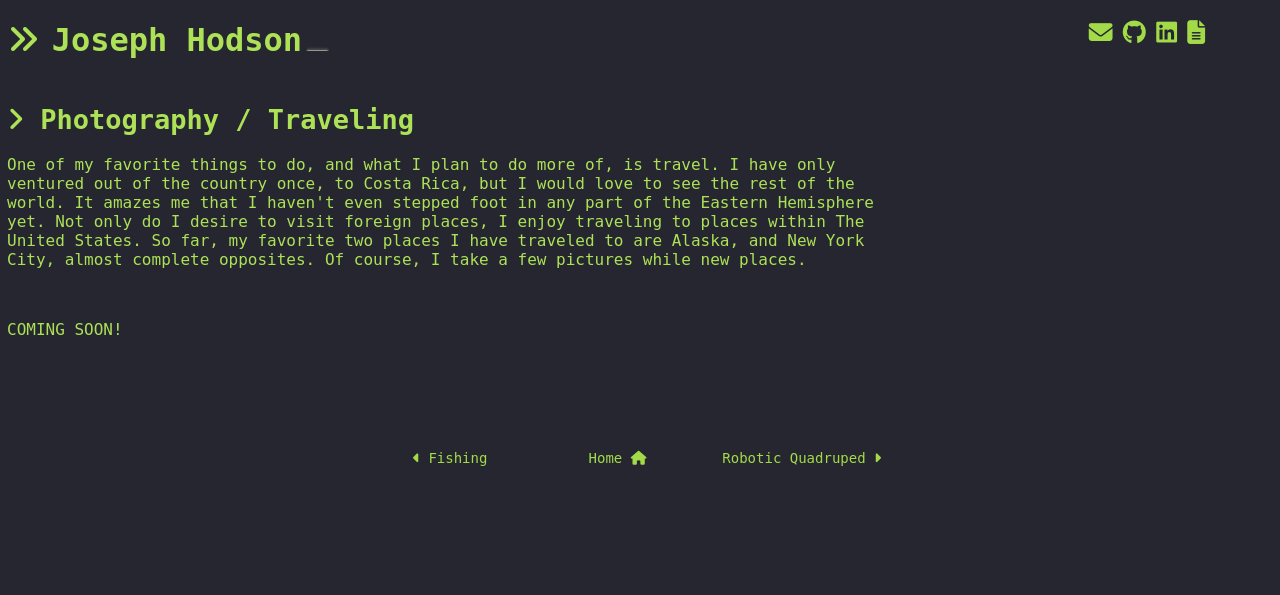
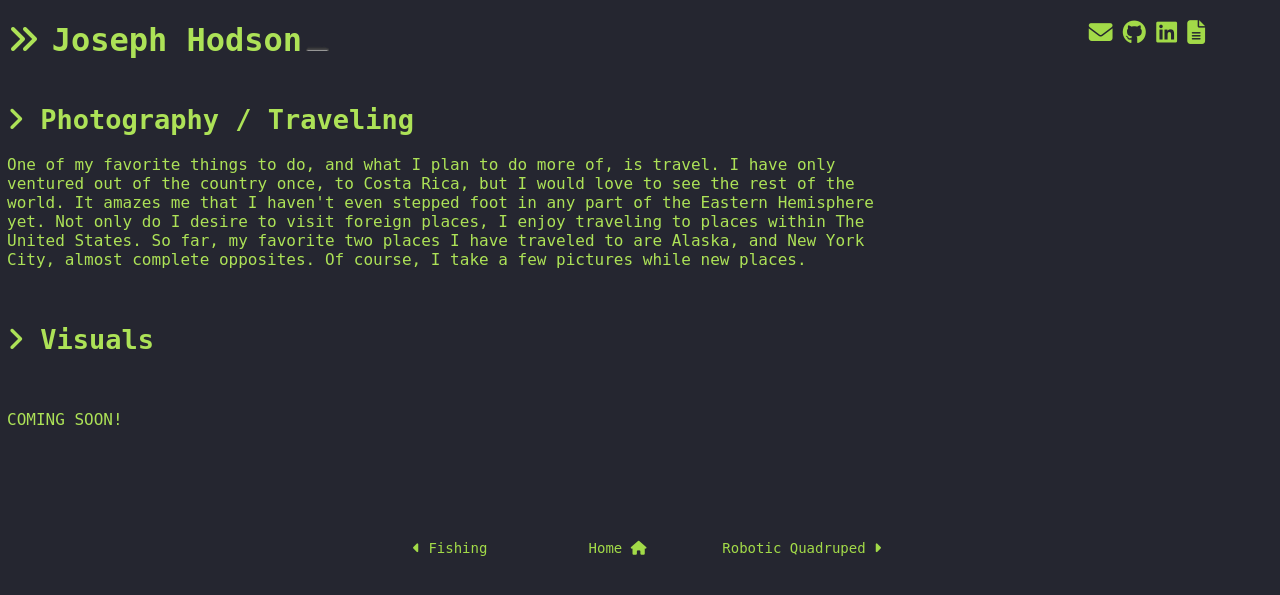
Before and after one commit to Joeyhodson/Personal-Website, a Flask app: page /Photography in a window 1280 px wide. Shown: the top 595 px of the page. Run offline with Flask 2, Linux system fonts and the light colour scheme; parts of the project's set-up code (start-up, migrations or seed data) failed here and were passed over; some libraries are stand-ins or nearby versions.

Commit message:
Issues with photo rendering, removed visuals portion for now.

```diff
--- a/templates/3DPrinting.html
+++ b/templates/3DPrinting.html
@@ -37,9 +37,10 @@
 
         <!-- Visuals -->
         <br>
+        <h2><span class='topicFont'><i class="fas fa-angle-right"></i>&nbsp;Visuals</span></h2>
+        <br>
         <p>COMING SOON!</p>
-        <!-- <h2><span class='topicFont'><i class="fas fa-angle-right"></i>&nbsp;Visuals</span></h2>
-        <img src="/static/project_photos/underneathSkate.jpg" alt="Spider Front" style="width:500px;height:600px;"> -->
+        <!-- <img src="/static/project_photos/underneathSkate.jpg" alt="Spider Front" style="width:500px;height:600px;"> -->
         <br>
 
         <!-- Footer -->
--- a/templates/ElecSkate.html
+++ b/templates/ElecSkate.html
@@ -51,9 +51,10 @@
 
         <!-- Visuals -->
         <br>
+        <h2><span class='topicFont'><i class="fas fa-angle-right"></i>&nbsp;Visuals</span></h2>
+        <br>
         <p>COMING SOON!</p>
-        <!-- <h2><span class='topicFont'><i class="fas fa-angle-right"></i>&nbsp;Visuals</span></h2>
-        <img src="/static/project_photos/underneathSkate.jpg" alt="Spider Front" style="width:500px;height:600px;">
+        <!-- <img src="/static/project_photos/underneathSkate.jpg" alt="Spider Front" style="width:500px;height:600px;">
         <br>
         <video width="320" height="240" autoplay>
             <source src="skateLive.mp4" type="video/mp4">
--- a/templates/Fishing.html
+++ b/templates/Fishing.html
@@ -36,9 +36,10 @@
 
         <!-- Visuals -->
         <br>
+        <h2><span class='topicFont'><i class="fas fa-angle-right"></i>&nbsp;Visuals</span></h2>
+        <br>
         <p>COMING SOON!</p>
-        <!-- <h2><span class='topicFont'><i class="fas fa-angle-right"></i>&nbsp;Visuals</span></h2>
-        <img src="/static/project_photos/underneathSkate.jpg" alt="Spider Front" style="width:500px;height:600px;"> -->
+        <!-- <img src="/static/project_photos/underneathSkate.jpg" alt="Spider Front" style="width:500px;height:600px;"> -->
         <br>
 
         <!-- Footer -->
--- a/templates/LEDCube.html
+++ b/templates/LEDCube.html
@@ -47,10 +47,10 @@
 
         <!-- Visuals -->
         <br>
+        <h2><span class='topicFont'><i class="fas fa-angle-right"></i>&nbsp;Visuals</span></h2>
+        <br>
         <p>COMING SOON!</p>
-        <!-- <h2><span class='topicFont'><i class="fas fa-angle-right"></i>&nbsp;Visuals</span></h2>
-        <br>
-        <img src="/static/project_photos/cube1.jpg" alt="LED Cube off" style="width:500px;height:600px;">
+        <!-- <img src="/static/project_photos/cube1.jpg" alt="LED Cube off" style="width:500px;height:600px;">
         <br>
         <img src="/static/project_photos/cube2.jpg" alt="LED Cube underneath" style="width:500px;height:600px;">
         <br>
--- a/templates/LEDFootwells.html
+++ b/templates/LEDFootwells.html
@@ -49,9 +49,10 @@
 
         <!-- Visuals -->
         <br>
+        <h2><span class='topicFont'><i class="fas fa-angle-right"></i>&nbsp;Visuals</span></h2>
+        <br>
         <p>COMING SOON!</p>
-        <!-- <h2><span class='topicFont'><i class="fas fa-angle-right"></i>&nbsp;Visuals</span></h2>
-        <img src="/static/project_photos/underneathSkate.jpg" alt="Spider Front" style="width:500px;height:600px;"> -->
+        <!-- <img src="/static/project_photos/underneathSkate.jpg" alt="Spider Front" style="width:500px;height:600px;"> -->
         <br>
 
         <!-- Footer -->
--- a/templates/Photography.html
+++ b/templates/Photography.html
@@ -37,9 +37,10 @@
 
         <!-- Visuals -->
         <br>
+        <h2><span class='topicFont'><i class="fas fa-angle-right"></i>&nbsp;Visuals</span></h2>
+        <br>
         <p>COMING SOON!</p>
-        <!-- <h2><span class='topicFont'><i class="fas fa-angle-right"></i>&nbsp;Visuals</span></h2>
-        <img src="/static/project_photos/spaceNeedle.jpg" alt="Space Needle" style="width:500px;height:600px;">
+        <!-- <img src="/static/project_photos/spaceNeedle.jpg" alt="Space Needle" style="width:500px;height:600px;">
         <br>
         <img src="/static/project_photos/stAugustine.jpg" alt="St. Augustine" style="width:500px;height:600px;"> -->
         <br>
--- a/templates/fishTank.html
+++ b/templates/fishTank.html
@@ -55,9 +55,10 @@
 
         <!-- Visuals -->
         <br>
+        <h2><span class='topicFont'><i class="fas fa-angle-right"></i>&nbsp;Visuals</span></h2>
+        <br>
         <p>COMING SOON!</p>
-        <!-- <h2><span class='topicFont'><i class="fas fa-angle-right"></i>&nbsp;Visuals</span></h2>
-        <img src="/static/project_photos/fishTank1.jpg" alt="Fish tank side" style="width:500px;height:600px;">
+        <!-- <img src="/static/project_photos/fishTank1.jpg" alt="Fish tank side" style="width:500px;height:600px;">
         <br>
         <video width="320" height="240" autoplay>
             <source src="fishTankLive.mp4" type="video/mp4">
--- a/templates/robotQuad.html
+++ b/templates/robotQuad.html
@@ -51,10 +51,10 @@
 
         <!-- Visuals -->
         <br>
+        <h2><span class='topicFont'><i class="fas fa-angle-right"></i>&nbsp;Visuals</span></h2>
+        <br>
         <p>COMING SOON!</p>
-        <!-- <h2><span class='topicFont'><i class="fas fa-angle-right"></i>&nbsp;Visuals</span></h2>
-        <br>
-        <img src="/static/project_photos/spiderUnderneath.jpg" alt="Spider underneath" style="width:500px;height:600px;"> -->
+        <!-- <img src="/static/project_photos/spiderUnderneath.jpg" alt="Spider underneath" style="width:500px;height:600px;"> -->
         <br>
 
         <!-- Footer -->
```
